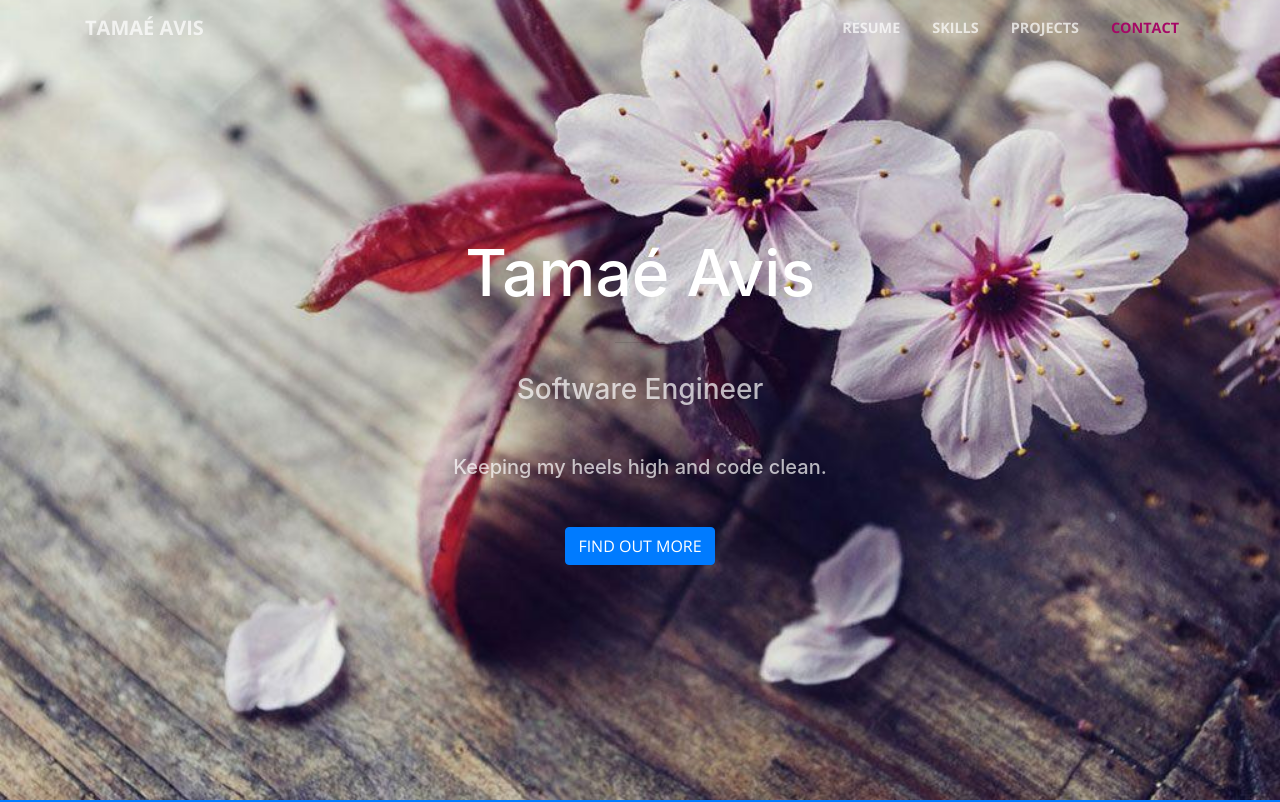
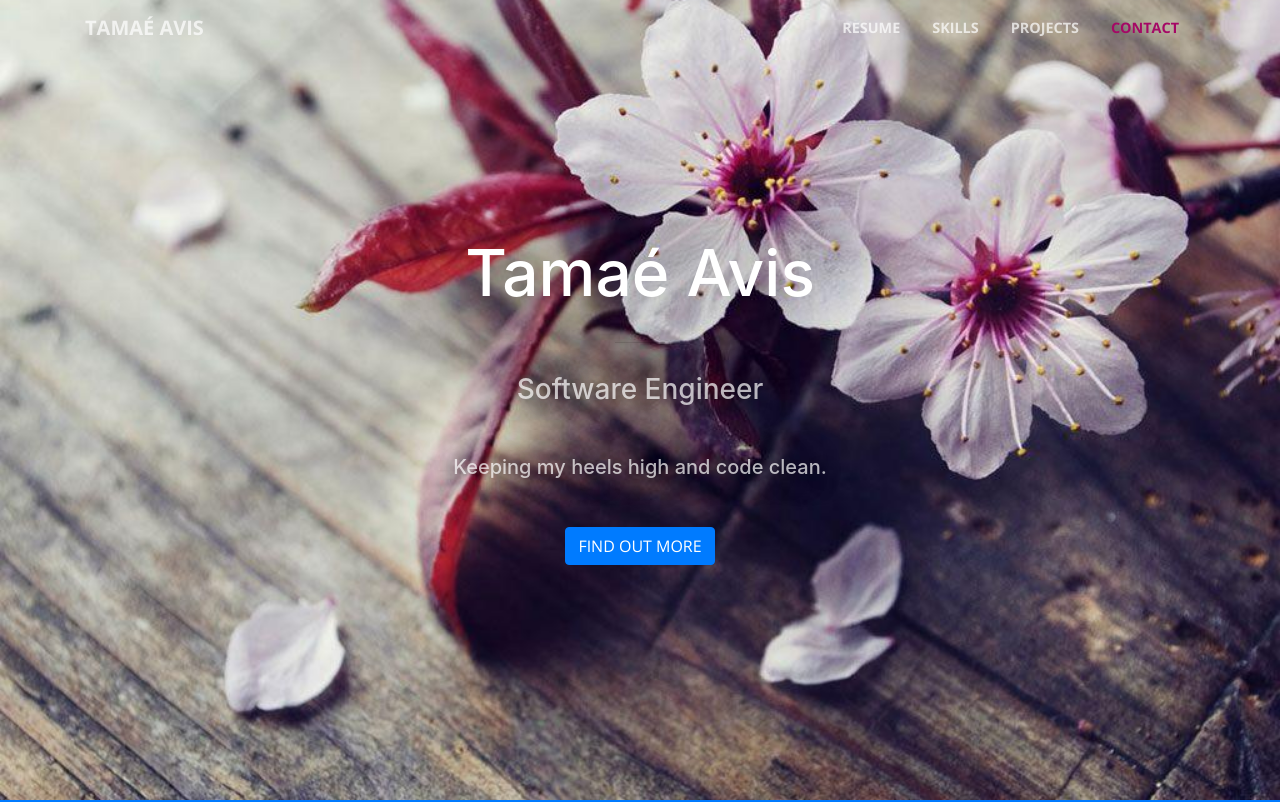
Before and after one commit to Tamable/tamable.github.io, a website with bundled scripts: page index.html in a window 1280 px wide. Shown: the top 802 px of the page. Built offline with nearby package versions, Linux system fonts and the light colour scheme.

Commit message:
text shadow added

```diff
--- a/index.html
+++ b/index.html
@@ -59,14 +59,14 @@
       <div class="container my-auto">
         <div class="row">
           <div class="col-lg-10 mx-auto">
-            <h1>
+            <h1 style='text-shadow:0 0 100px #0F1108'>
               Tamaé Avis
             </h1>
             <hr>
           </div>
           <div class="col-lg-8 mx-auto">
-            <h3 class="text-faded mb-5">Software Engineer</h3>
-            <h5 class="text-faded mb-5">Keeping my heels high and code clean.</h5>
+            <h3 class="text-faded mb-5" style='text-shadow:0 0 33px #0F1108'>Software Engineer</h3>
+            <h5 class="text-faded mb-5" style='text-shadow:0 0 33px #0F1108'>Keeping my heels high and code clean.</h5>
             <a class="btn btn-primary btn-xl js-scroll-trigger" href="#about">Find Out More</a>
           </div>
         </div>
```
